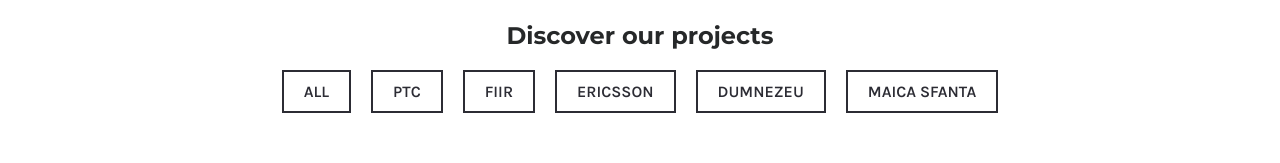
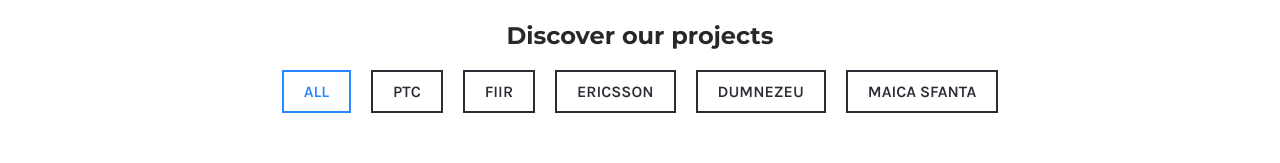
Before and after one commit to DragutuMatei/osfiir_v2, a React (Create React App) app: page /blog in a window 1280 px wide. Shown: the part 263-426 px from the top of the page. Built offline with nearby package versions, Linux system fonts and the light colour scheme; no server answers.

Commit message:
mor cu zile

```diff
--- a/src/pages/Blog/Blog.jsx
+++ b/src/pages/Blog/Blog.jsx
@@ -3,6 +3,16 @@
 import BlogPost from "./BlogPost";
 
 function Blog() {
+  const filter = (index) => {
+    const sectiuni = document.querySelectorAll(".sectiune");
+    sectiuni.forEach((sec, i) => {
+      if (sec.classList.contains("active")) {
+        sec.classList.remove("active");
+      }
+      if (i == index) sec.classList.add("active");
+    });
+  };
+
   return (
     <>
       <div className="banner">
@@ -11,12 +21,24 @@
       <div className="sections">
         <h2>Discover our projects</h2>
         <div className="sectiuni">
-          <div className="sectiune">ALL</div>
-          <div className="sectiune">PTC</div>
-          <div className="sectiune">FIIR</div>
-          <div className="sectiune">ERICSSON</div>
-          <div className="sectiune">DUMNEZEU</div>
-          <div className="sectiune">MAICA SFANTA</div>
+          <div className="sectiune active" onClick={() => filter(0)}>
+            ALL
+          </div>
+          <div className="sectiune" onClick={() => filter(1)}>
+            PTC
+          </div>
+          <div className="sectiune" onClick={() => filter(2)}>
+            FIIR
+          </div>
+          <div className="sectiune" onClick={() => filter(3)}>
+            ERICSSON
+          </div>
+          <div className="sectiune" onClick={() => filter(4)}>
+            DUMNEZEU
+          </div>
+          <div className="sectiune" onClick={() => filter(5)}>
+            MAICA SFANTA
+          </div>
         </div>
       </div>
       <div className="blog">
--- a/src/pages/Blog/blog.scss
+++ b/src/pages/Blog/blog.scss
@@ -23,6 +23,7 @@
       border: 2px solid $un_posibil_negru;
       font-family: $karla;
       font-size: 16px;
+      user-select: none;
       cursor: pointer;
       color: $un_posibil_negru;
       font-weight: 600;
@@ -31,7 +32,7 @@
         border: 2px solid $royal;
         color: $royal;
       }
-      .active {
+      &.active {
         border: 2px solid $royal;
         color: $royal;
       }
```
